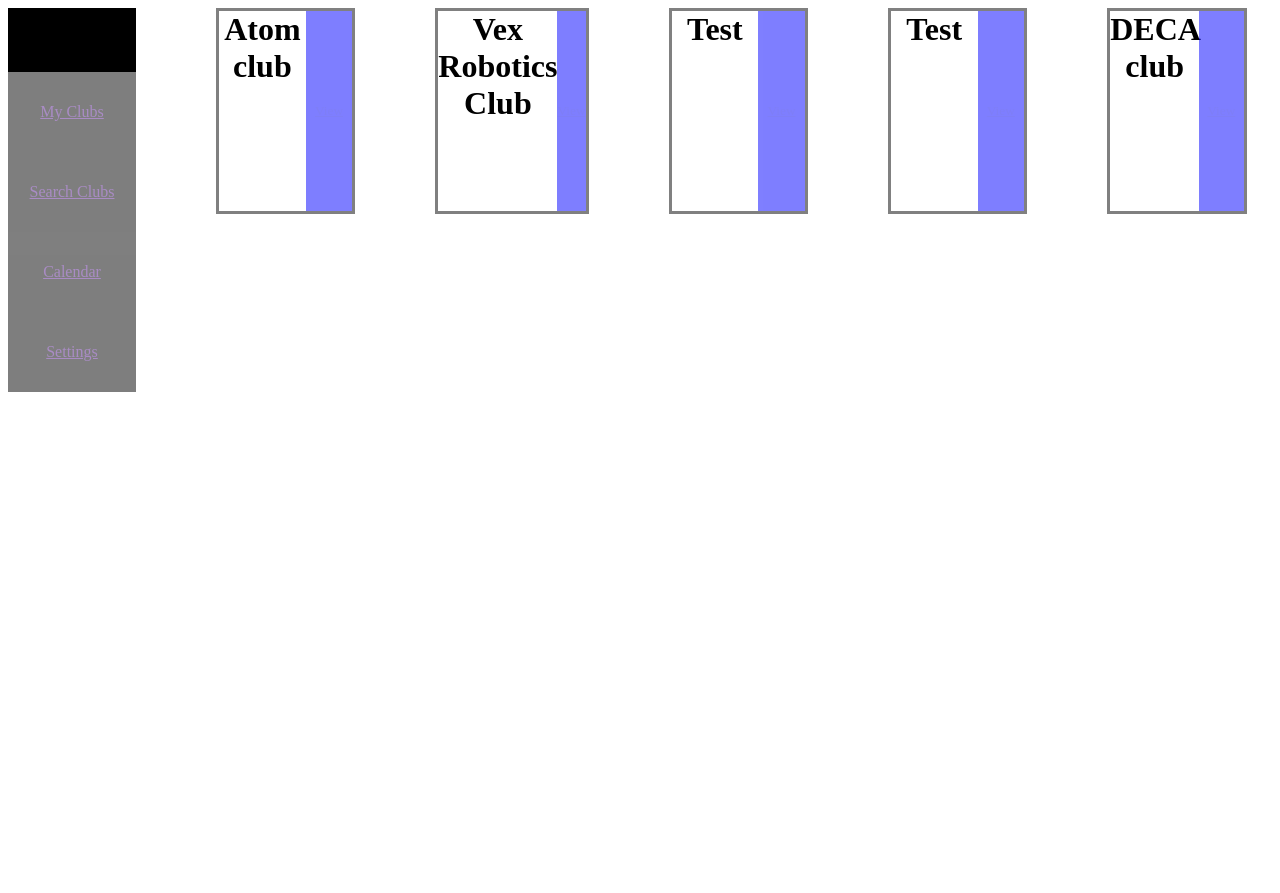
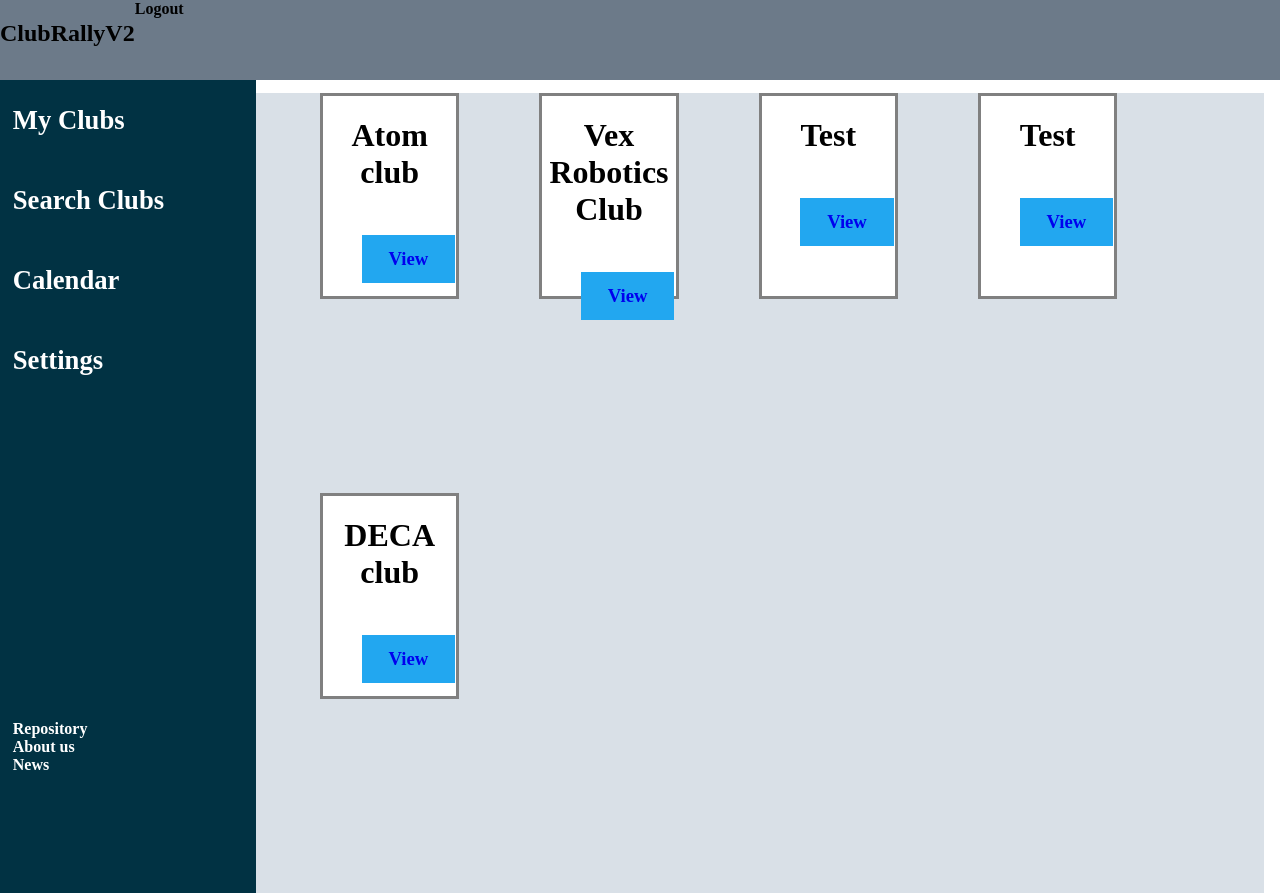
Before and after one commit to hturner08/ClubRallyV2, a Django app: page /myclubs/ in a window 1280 px wide. Before the commit the page ends 392 px from the top, so only its background shows below. Run offline with Django 3.2, Linux system fonts and the light colour scheme; a user stored in the database is signed in; data comes from the database, SQL or seed files in the repository; both versions use the stored data as it was after the commit; some libraries are stand-ins or nearby versions.

Commit message:
Finishd join, began work on general design

```diff
--- a/clubs/models.py
+++ b/clubs/models.py
@@ -1,5 +1,5 @@
 from __future__ import unicode_literals
-
+from itertools import chain
 from django.db import models
 from django.core.mail import send_mail
 from django.contrib.auth.models import PermissionsMixin
@@ -39,6 +39,36 @@
 
         return self._create_user(username, email, password, **extra_fields)
 
+class Club(models.Model):
+    name = models.CharField(max_length=30)
+    # id = models.IntegerField(default=Club.objects.all()|length,primary_key=True)
+    creator = models.ForeignKey('clubs.User', on_delete=models.CASCADE,blank=True,null=True)
+    presidents = models.ManyToManyField('clubs.User',related_name='Co-Presidents+')
+    board = models.ManyToManyField('clubs.User', related_name='board members+', blank = True)
+    memberList = models.ManyToManyField('clubs.User',related_name='members+', blank = True)
+    description = models.CharField(max_length=10000,blank = True)
+    creationDate = models.DateField('date created', default = datetime.now)
+    weeklyMeetingTime = models.TimeField('Weekly Meeting Time',  default=datetime.now, blank =True)
+    Day_Choices = (
+    ('M','Monday'),
+    ('Tu','Tuesday'),
+    ('W','Wednesday'),
+    ('Th','Thursday'),
+    ('F','Friday'),
+    ('Sa','Saturday'),
+    ('Su','Sunday'),
+    )
+    weeklyMeetingDay = models.CharField(max_length=2,choices=Day_Choices,blank=True)
+    icon = models.ImageField(upload_to='icons/', default="{%static 'clubs/clubdefault.png'%}", blank=True)
+    def count(self):
+        return presidents.size + board.size + memberList.size
+    def boardPromote(self, member):
+        return member;
+    def delete(self):
+        self.delete()
+    def __str__(self):
+        return self.name
+
 class User(AbstractBaseUser, PermissionsMixin):
     email = models.EmailField(_('email address'), unique=True)
     first_name = models.CharField(_('first name'), max_length=30, blank=True)
@@ -76,33 +106,6 @@
         Sends an email to this User.
         '''
         send_mail(subject, message, from_email, [self.email], **kwargs)
-
-class Club(models.Model):
-    name = models.CharField(max_length=30)
-    # id = models.IntegerField(default=Club.objects.all()|length,primary_key=True)
-    creator = models.ForeignKey(User, on_delete=models.CASCADE,blank=True,null=True)
-    presidents = models.ManyToManyField('clubs.User',related_name='Co-Presidents+')
-    board = models.ManyToManyField('clubs.User', related_name='board members+', blank = True)
-    memberList = models.ManyToManyField('clubs.User',related_name='members+', blank = True)
-    description = models.CharField(max_length=10000,blank = True)
-    creationDate = models.DateField('date created', default = datetime.now)
-    weeklyMeetingTime = models.TimeField('Weekly Meeting Time',  default=datetime.now, blank =True)
-    Day_Choices = (
-    ('M','Monday'),
-    ('Tu','Tuesday'),
-    ('W','Wednesday'),
-    ('Th','Thursday'),
-    ('F','Friday'),
-    ('Sa','Saturday'),
-    ('Su','Sunday'),
-    )
-    weeklyMeetingDay = models.CharField(max_length=2,choices=Day_Choices,blank=True)
-    icon = models.ImageField(upload_to='icons/', default="{%static 'clubs/clubdefault.png'%}", blank=True)
-    def count(self):
-        return presidents.size + board.size + memberList.size
-    def boardPromote(self, member):
-        return member;
-    def delete(self):
-        self.delete()
-    def __str__(self):
-        return self.name
+    def add_club(self,club_id):
+        addclub = Club.objects.filter(pk=club_id)
+        self.current_clubs.add(club_id)
--- a/clubs/static/clubs/style.css
+++ b/clubs/static/clubs/style.css
@@ -1,16 +1,44 @@
+body{
+  margin:0;
+}
+/*Menu Bar */
+.logobar{
+  position:absolute;
+  background-color:#6C7A89;
+  /* background-color:White; */
+  width:100vw;
+  height:10vh;
+  display:-webkit-inline-box;
+}
+.logoutbutton{
+  float:right;
+  text-decoration:none;
+  font-weight:bold;
+  color:Black;
+}
+.logoutbutton:hover{
+  background-color:DarkGrey;
+  transition:.5s;
+}
+#Menu{
+  background-color:#013243;
+  position:fixed;
+  height:100vw;
+}
 .button{
     display:block;
-    width:8em;
-    height:5em;
-    vertical-align:middle;
-    text-align:center;
-    font-size:12pt;
-    line-height:5em;
-    opacity:.5;
-    background-color:Black;
+    width:20vw;
+    height:10vh;
+    text-align:left;
+    text-indent:1vw;
+    text-decoration:none;
+    font-weight:bold;
+    color:White;
+    font-size:20pt;
+    line-height:10vh;
 }
 .button:hover{
-  background-color: #32CD32;
+  background-color:LightGrey;
   transition: 0.5s;
 }
 #block1{
@@ -20,46 +48,69 @@
 }
 .blocks{
   display:-webkit-inline-box;
+  margin-top:10vh;
+  width:inherit;
 }
+#otherlinks{
+  text-align:left;
+  text-indent:1vw;
+  margin-top:40vh;
+  text-decoration:none;
+}
+/*Clubs*/
 #Box{
   background-color:White;
   height:150pt;
   width:100pt;
-  display:table;
   border-style:solid;
   border-color:Grey;
   border-width:medium;
   text-align:center;
   margin-left:5em;
   margin-bottom:3em;
-  font-size:1em;;
+  font-size:1em;
 }
 #Clubs{
   display: -webkit-flex; /* Safari */
     -webkit-flex-wrap: wrap; /* Safari 6.1+ */
     display: flex;
     flex-wrap: wrap;
-  width:90%;
+  width:80vw;
+  height:100vh;
+  background-color:#d9e0e7;
+  margin-top:1vw;
+  margin-left:30vh;
 }
 .viewbutton{
-  display:table-cell;
-  vertical-align:bottom;
+  position: relative;
+  margin-top: 95%;
   width:35%;
   height:20pt;
-  padding:0;
+  padding-left:20pt;
+  padding-right:20pt;
+  padding-top:10pt;
+  padding-bottom:10pt;
   vertical-align:middle;
   margin-left:2em;
   line-height:14em;
-  font-size:10pt;
+  text-decoration:none;
+  font-weight:bold;
+  font-size:14pt;
   line-height:5em;
-  opacity:.5;
-  background-color:Blue;
+  background-color:#22A7F0;
 }
 .viewbutton:hover{
-  background-color:Blue;
+  opacity:.5;
   transition: 0.5s;
 }
-
+/*Club Details*/
+#clubinfo{
+  margin-left:20vw;
+  width:80vw;
+  height:100vh;
+  background-color:#d9e0e7;
+}
+/*Front page*/
 .front{
   background-image:url("cover.jpeg");
   background-size:cover;
--- a/clubs/templates/clubs/myclubs.html
+++ b/clubs/templates/clubs/myclubs.html
@@ -2,15 +2,23 @@
 {% load static %}
 <link rel="stylesheet" type="text/css" href="{% static 'clubs/style.css' %}" />
 <meta name="viewport" content="width=device-width, initial-scale=1.0">
+<div class="logobar">
+  <h2>ClubRallyV2</h2>
+  <a href="{%url 'logout' %}" class="logoutbutton">Logout</a>
+</div>
 <div class="blocks">
-  {#Side bar#}
-  <div id = "Menu" class="block">
-    <div id = "block1"></div>
-    <a href='' class="button"> My Clubs</a>
-    <a href='' class="button"> Search Clubs</a>
+  <div class="block" id = "Menu">
+    <a href="{%url 'home'%}" class="button">My Clubs</a>
+    <a href="{%url 'clubs:index' %}" class="button"> Search Clubs</a>
     <a href='' class="button"> Calendar</a>
     <a href='' class="button"> Settings</a>
-
+    <div id="otherlinks">
+      <ul style="list-style-type: none;-webkit-padding-start:0px;">
+        <li style="-webkit-padding-start:0px;"><a href="https://github.com/hturner08/ClubRallyV2" style="text-decoration:none;color:White;font-weight:bold;">Repository</a></li>
+        <li style="-webkit-padding-start:0px;"><a href="{%url 'aboutus'%}" style="text-decoration:none;color:White;font-weight:bold;">About us</a></li>
+        <li style="-webkit-padding-start:0px;"><a href="{%url 'aboutus' %}" style="text-decoration:none;color:White;font-weight:bold;">News</a></li>
+      </ul>
+    </div>
   </div>
   <div id="Clubs" class="blocks">
   {% if club_list %}
--- a/clubs/urls.py
+++ b/clubs/urls.py
@@ -4,5 +4,6 @@
 app_name = 'clubs'
 urlpatterns = [path('', views.home, name='index'),
 path('<int:club_id>/', views.detail, name='detail'),
+path('<int:club_id>/join',views.join, name='join'),
 path('<int:club_id>/edit',views.editClub,name='edit'),
 path('create/',views.createClub,name='create'),]
--- a/clubs/views.py
+++ b/clubs/views.py
@@ -78,3 +78,10 @@
         return render(request, 'clubs/detail.html',{'club' : theCluuuuub})
     return HttpResponse("You do not have access to this page")
     #Yes that was a Key&Peele reference, and yes it took me 4 tries to get the Us right when I called the variable again
+def join(request, club_id):
+    club = get_object_or_404(Club,pk=club_id)#making sure club exists
+    if(request.user.is_authenticated):
+        if not request.user.current_clubs.filter(pk=club_id).exists():
+            request.user.add_club(club_id)
+            return redirect('home')
+    return HttpResponse("Something went wrong...")
```
Also changed, not shown: other parts of clubs/static/clubs/style.css (+11 -10 lines), clubs/templates/clubs/clubs.html (+14 -6 lines), clubs/templates/clubs/detail.html (+18 -4 lines), clubs/templates/clubs/editclub.html (+21 -0 lines), clubs/migrations/0011_auto_20171230_2317.py (added), db.sqlite3.
